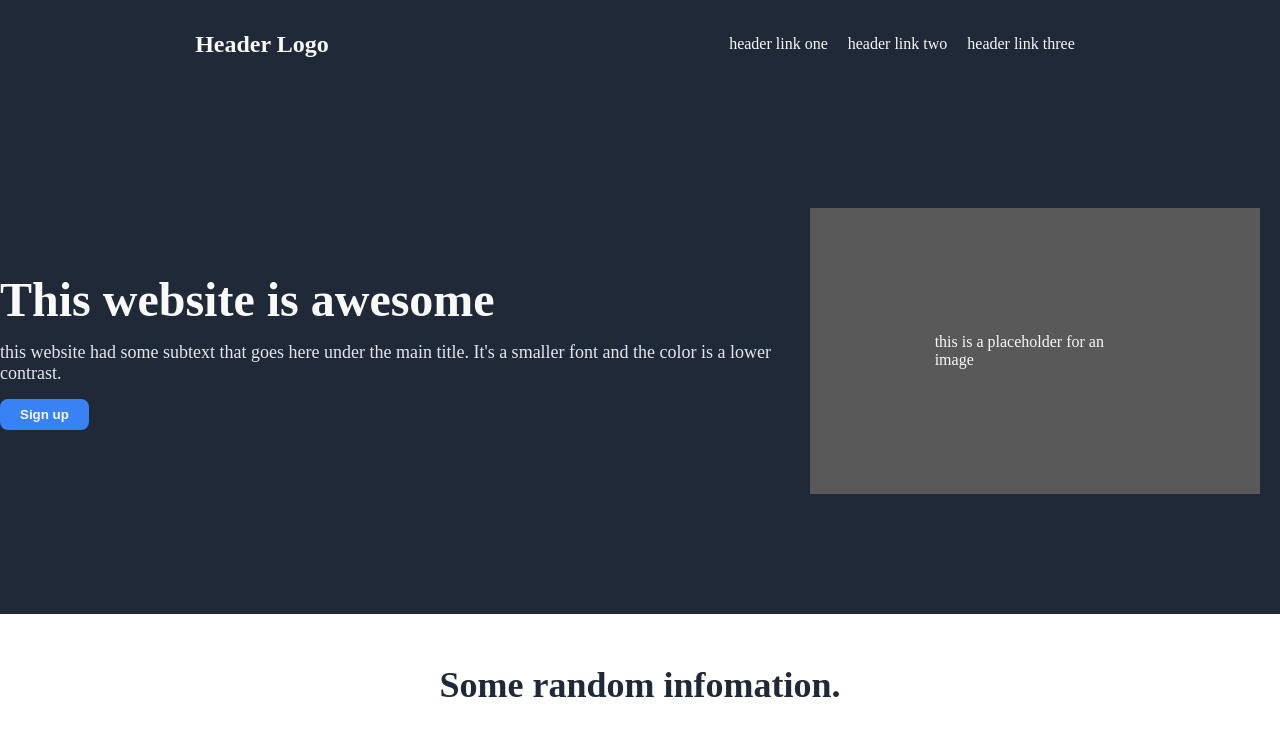
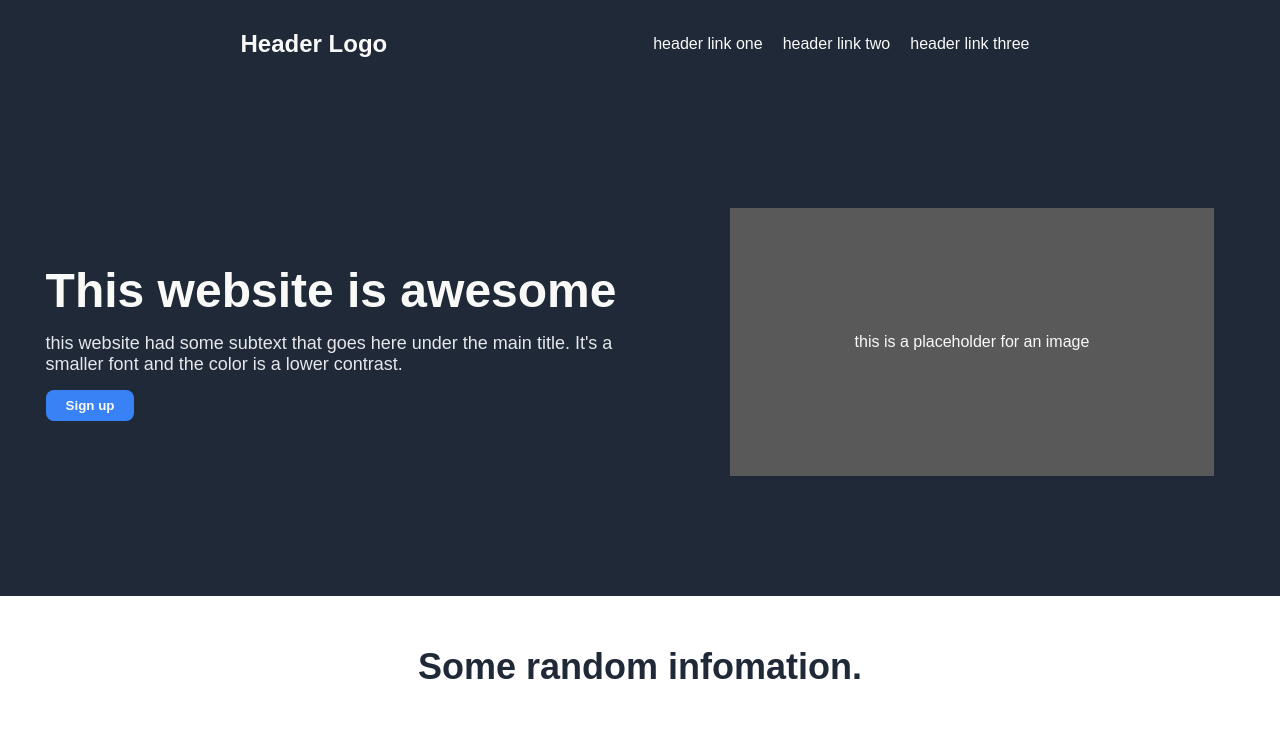
Before and after one commit to Alfie1921/online-portfolio, a plain HTML site: page index.html in a window 1280 px wide. Shown: the top 735 px of the page. Drawn offline with Linux system fonts and the light colour scheme.

Commit message:
horizontal layout and font changes

```diff
--- a/stylesheet.css
+++ b/stylesheet.css
@@ -4,6 +4,7 @@ body{
     min-height: 100vh;
     align-items: center;
     margin: 0;
+    font-family: Arial, Helvetica, sans-serif;
 
 }
 
@@ -12,10 +13,11 @@ body{
     color: #F9FAF8;
     display: flex;
     flex-direction: row;
-    justify-content: space-around;
+    justify-content: center;
     align-items: center;
     width: 100%;
-    padding: 25px
+    padding: 25px;
+    gap: 20%;
 }
 
 .hlogo {
@@ -43,16 +45,18 @@ a {
     flex-direction: row-reverse;
     background-color: #1F2937;
     width: 100%;
-    justify-content: space-around;
+    justify-content: center;
     align-items: center;
     padding: 100px;
+    gap: 5%
 }
 
-.box {
+.hero .box {
     display: flex;
     flex-direction: column;
     gap: 15px;
     padding 25px;
+    max-width: 600px;
 }
 
 .hero .box .head {
@@ -159,11 +163,10 @@ button {
     background-color: #3882F6;
     border: none;
     border-radius: 6px;
-    width: 60%;
+    width: 30%;
     height: 150px;
     justify-content: space-around;
     align-items: center;
-    gap: 500px;
 }
 
 .content3 .box .button {
```
